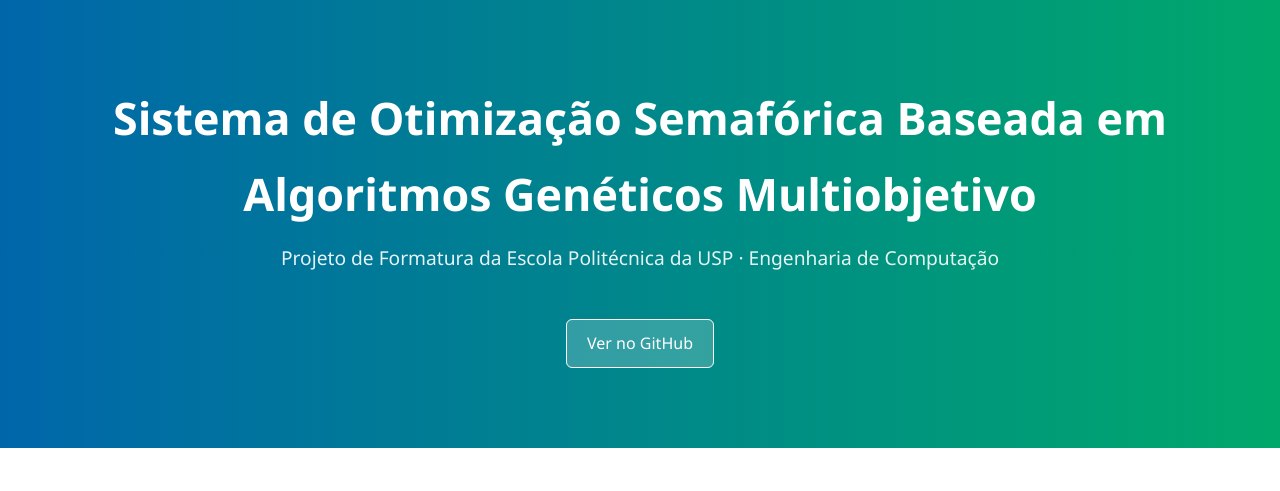
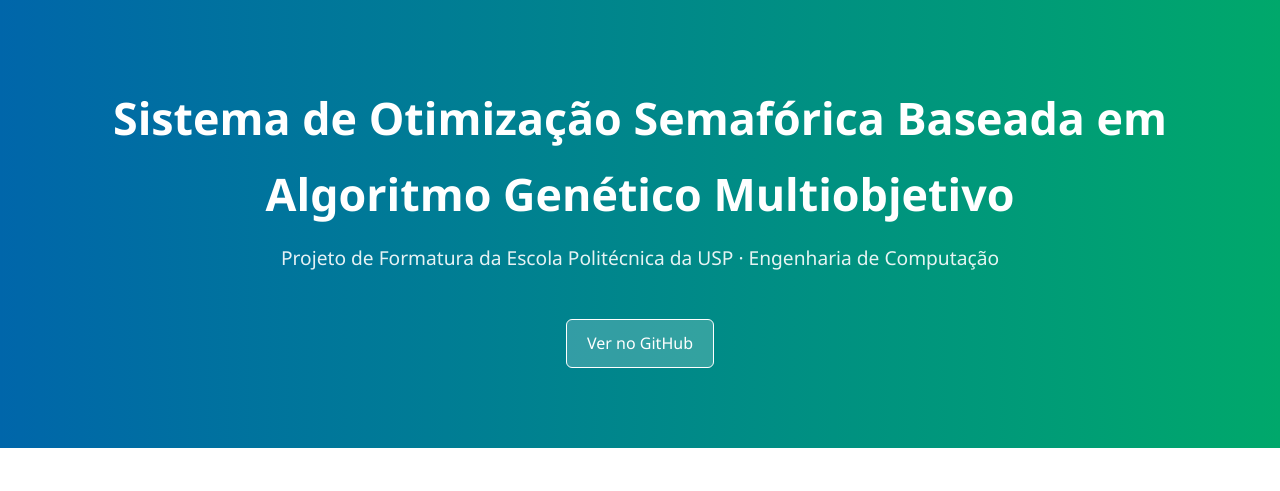
Before and after one commit to ArthurMilani/ArthurMilani.github.io, a plain HTML site: page index.html in a window 1280 px wide. Shown: the top 491 px of the page. Drawn offline with Linux system fonts and the light colour scheme.

Commit message:
Fix typo in header title of index.html

```diff
--- a/index.html
+++ b/index.html
@@ -91,7 +91,7 @@
 
     <!-- TOPO -->
     <header>
-        <h1>Sistema  de Otimização Semafórica Baseada em Algoritmos Genéticos Multiobjetivo</h1>
+        <h1>Sistema  de Otimização Semafórica Baseada em Algoritmo Genético Multiobjetivo</h1>
         <p>Projeto de Formatura da Escola Politécnica da USP · Engenharia de Computação</p>
 
         <a href="https://github.com/JoaoArroyo004/traffic-lights-timing-optimization" class="button">Ver no GitHub</a>
```
